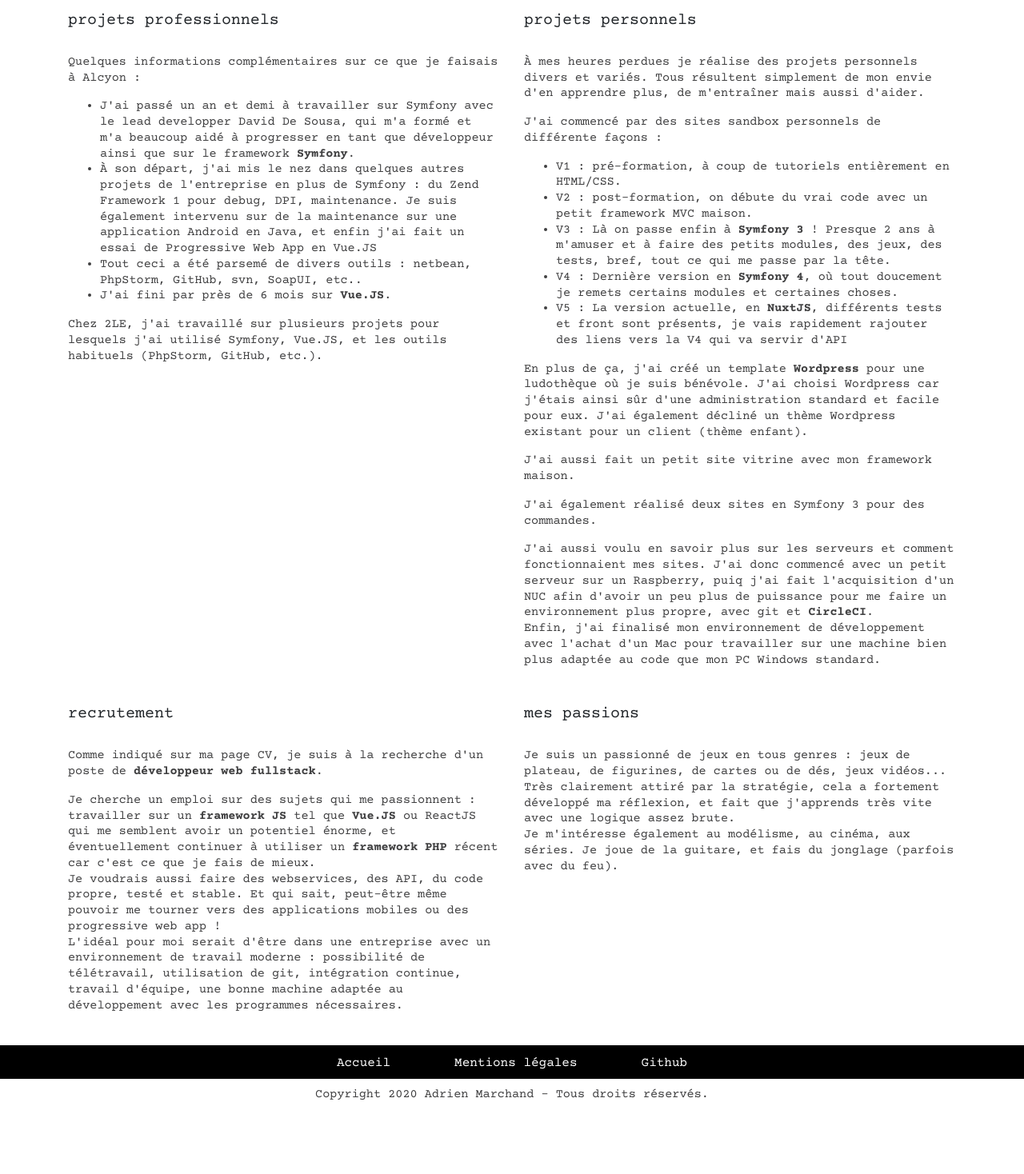
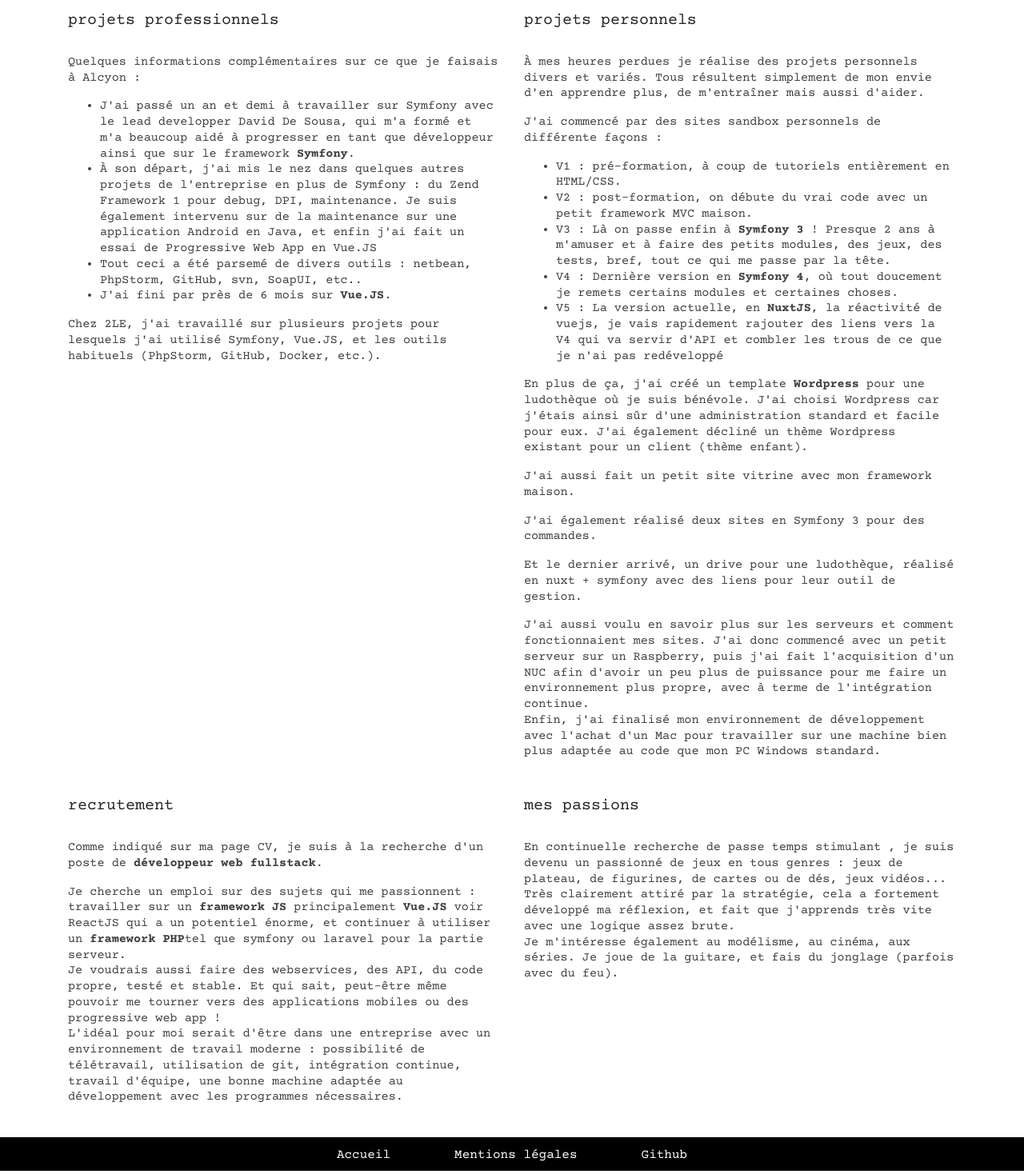
Before and after one commit to Hollux/nuxtllux3, a Nuxt app: page /enSavoirPlus in a window 1280 px wide. Shown: the part 795-2263 px from the top of the page at 80% size. Before the commit the page ends 2184 px from the top, so only its background shows below. Built offline with nearby package versions, Linux system fonts and the light colour scheme; a web font is replaced by a local one.

Commit message:
up textes infos perso, réctif CV

```diff
--- a/pages/enSavoirPlus.vue
+++ b/pages/enSavoirPlus.vue
@@ -10,84 +10,99 @@
         <b-col cols="auto" sm="6">
           <h2>qui suis-je ?</h2>
           <p>
-					Mon nom est <b>Adrien Marchand</b> mais je suis aussi appelé <b>Hollux</b> sur la toile.<br/>
-					Je suis calme, presque flegmatique mais aussi énergique et efficace. Je déteste ne rien faire.<br/>
-					Je suis avide de connaissances, toujours en quête de nouveaux défis pour m'occuper et progresser.
+            Mon nom est
+            <b>Adrien Marchand</b> mais je suis aussi appelé
+            <b>Hollux</b> sur la toile.
+            <br />Je suis calme, presque flegmatique mais aussi énergique et efficace. Je déteste ne rien faire.
+            <br />Je suis avide de connaissances, toujours en quête de nouveaux défis pour m'occuper et progresser.
           </p>
-				<p>
-					J'écoute aussi beaucoup les avis et conseils de tous pour me faire ma propre opinion et évoluer dans les divers domaines qui m'intéressent.
-				</p>
+          <p>J'écoute aussi beaucoup les avis et conseils de tous pour me faire ma propre opinion et évoluer dans les divers domaines qui m'intéressent.</p>
         </b-col>
         <b-col cols="auto" sm="6">
           <h2>ma vie</h2>
           <p>
-					<b>Développeur web </b> de 29 ans, j'ai découvert le web très jeune, alors qu'il fallait presque une semaine pour télécharger (légalement !) un film. Depuis je ne l'ai plus quitté. J'ai également une appétence pour le hardware, et je monte moi-même mes ordinateurs depuis que j'ai 10 ans.
+            <b>Développeur web</b> de 29 ans, j'ai découvert le web très jeune, alors qu'il fallait presque une semaine pour télécharger (légalement !) un film. Depuis je ne l'ai plus quitté. J'ai également une appétence pour le hardware, et je monte moi-même mes ordinateurs depuis que j'ai 10 ans.
           </p>
           <p>
-					J'ai d'abord été Technicien en Electricité, mais ce métier n'était pas assez stimulant pour moi. J'ai donc changé de voie et ai suivi une formation de <b>développeur / intégrateur web</b> pour faire un travail qui me motive plus.
+            J'ai d'abord été Technicien en Electricité, mais ce métier n'était pas assez stimulant pour moi. J'ai donc changé de voie et ai suivi une formation de
+            <b>développeur / intégrateur web</b> pour faire un travail qui me motive plus.
           </p>
-				<p>
-					Alsacien d'origine, je suis parti sur Lyon 3 ans, durant lesquels j'ai travaillé pour la société Alcyon. Maintenant de retour dans ma région, je suis à la recherche d'un poste captivant et durable.
-				</p>
+          <p>Alsacien d'origine, je suis parti sur Lyon 3 ans, durant lesquels j'ai travaillé pour la société Alcyon. Maintenant de retour dans ma région, je suis à la recherche d'un poste captivant et durable.</p>
         </b-col>
       </b-row>
       <b-row>
         <b-col cols="auto" sm="6">
           <h2>projets professionnels</h2>
-				<p>
-					Quelques informations complémentaires sur ce que je faisais à Alcyon :
-				</p>
+          <p>Quelques informations complémentaires sur ce que je faisais à Alcyon :</p>
           <ul>
-					<li>J'ai passé un an et demi à travailler sur Symfony avec le lead developper David De Sousa, qui m'a formé et m'a beaucoup aidé à progresser en tant que développeur ainsi que sur le framework <b>Symfony</b>. </li>
+            <li>
+              J'ai passé un an et demi à travailler sur Symfony avec le lead developper David De Sousa, qui m'a formé et m'a beaucoup aidé à progresser en tant que développeur ainsi que sur le framework
+              <b>Symfony</b>.
+            </li>
             <li>À son départ, j'ai mis le nez dans quelques autres projets de l'entreprise en plus de Symfony : du Zend Framework 1 pour debug, DPI, maintenance. Je suis également intervenu sur de la maintenance sur une application Android en Java, et enfin j'ai fait un essai de Progressive Web App en Vue.JS</li>
             <li>Tout ceci a été parsemé de divers outils : netbean, PhpStorm, GitHub, svn, SoapUI, etc..</li>
-					<li>J'ai fini par près de 6 mois sur <b>Vue.JS</b>.</li>
+            <li>
+              J'ai fini par près de 6 mois sur
+              <b>Vue.JS</b>.
+            </li>
           </ul>
-				<p>
-					Chez 2LE, j'ai travaillé sur plusieurs projets pour lesquels j'ai utilisé Symfony, Vue.JS, et les outils habituels (PhpStorm, GitHub, etc.).
-				</p>
+          <p>Chez 2LE, j'ai travaillé sur plusieurs projets pour lesquels j'ai utilisé Symfony, Vue.JS, et les outils habituels (PhpStorm, GitHub, Docker, etc.).</p>
         </b-col>
         <b-col cols="auto" sm="6">
           <h2>projets personnels</h2>
-				<p>
-					À mes heures perdues je réalise des projets personnels divers et variés. Tous résultent simplement de mon envie d'en apprendre plus, de m'entraîner mais aussi d'aider.
-				</p>
+          <p>À mes heures perdues je réalise des projets personnels divers et variés. Tous résultent simplement de mon envie d'en apprendre plus, de m'entraîner mais aussi d'aider.</p>
           <p>J'ai commencé par des sites sandbox personnels de différente façons :</p>
           <ul>
             <li>V1 : pré-formation, à coup de tutoriels entièrement en HTML/CSS.</li>
             <li>V2 : post-formation, on débute du vrai code avec un petit framework MVC maison.</li>
-					<li>V3 : Là on passe enfin à <b>Symfony 3</b> ! Presque 2 ans à m'amuser et à faire des petits modules, des jeux, des tests, bref, tout ce qui me passe par la tête.</li>
-					<li>V4 : Dernière version en <b>Symfony 4</b>, où tout doucement je remets certains modules et certaines choses.</li>
-					<li>V5 : La version actuelle, en <b>NuxtJS</b>, différents tests et front sont présents, je vais rapidement rajouter des liens vers la V4 qui va servir d'API</li>
+            <li>
+              V3 : Là on passe enfin à
+              <b>Symfony 3</b> ! Presque 2 ans à m'amuser et à faire des petits modules, des jeux, des tests, bref, tout ce qui me passe par la tête.
+            </li>
+            <li>
+              V4 : Dernière version en
+              <b>Symfony 4</b>, où tout doucement je remets certains modules et certaines choses.
+            </li>
+            <li>
+              V5 : La version actuelle, en
+              <b>NuxtJS</b>, la réactivité de vuejs, je vais rapidement rajouter des liens vers la V4 qui va servir d'API et combler les trous de ce que je n'ai pas redéveloppé
+            </li>
           </ul>
-				<p>En plus de ça, j'ai créé un template <b>Wordpress</b> pour une ludothèque où je suis bénévole. J'ai choisi Wordpress car j'étais ainsi sûr d'une administration standard et facile pour eux. J'ai également décliné un thème Wordpress existant pour un client (thème enfant).</p>
+          <p>
+            En plus de ça, j'ai créé un template
+            <b>Wordpress</b> pour une ludothèque où je suis bénévole. J'ai choisi Wordpress car j'étais ainsi sûr d'une administration standard et facile pour eux. J'ai également décliné un thème Wordpress existant pour un client (thème enfant).
+          </p>
           <p>J'ai aussi fait un petit site vitrine avec mon framework maison.</p>
           <p>J'ai également réalisé deux sites en Symfony 3 pour des commandes.</p>
-				<p>J'ai aussi voulu en savoir plus sur les serveurs et comment fonctionnaient mes sites. J'ai donc commencé avec un petit serveur sur un Raspberry, puiq j'ai fait l'acquisition d'un NUC afin d'avoir un peu plus de puissance pour me faire un environnement plus propre, avec git et <b>CircleCI</b>.<br/>
-				Enfin, j'ai finalisé mon environnement de développement avec l'achat d'un Mac pour travailler sur une machine bien plus adaptée au code que mon PC Windows standard.</p>
+          <p>Et le dernier arrivé, un drive pour une ludothèque, réalisé en nuxt + symfony avec des liens pour leur outil de gestion.</p>
+          <p>
+            J'ai aussi voulu en savoir plus sur les serveurs et comment fonctionnaient mes sites. J'ai donc commencé avec un petit serveur sur un Raspberry, puis j'ai fait l'acquisition d'un NUC afin d'avoir un peu plus de puissance pour me faire un environnement plus propre, avec à terme de l'intégration continue.
+            <br />Enfin, j'ai finalisé mon environnement de développement avec l'achat d'un Mac pour travailler sur une machine bien plus adaptée au code que mon PC Windows standard.
           </p>
         </b-col>
       </b-row>
       <b-row>
         <b-col cols="auto" sm="6">
           <h2>recrutement</h2>
-				<p>Comme indiqué sur ma page CV, je suis à la recherche d'un poste de <b>développeur web fullstack</b>.</p>
           <p>
-					Je cherche un emploi sur des sujets qui me passionnent : travailler sur un <b>framework JS</b> tel que <b>Vue.JS</b> ou ReactJS qui me semblent avoir un potentiel énorme, et éventuellement continuer à utiliser un <b>framework PHP</b> récent car c'est ce que je fais de mieux.<br/>
-
-					Je voudrais aussi faire des webservices, des API, du code propre, testé et stable. Et qui sait, peut-être même pouvoir me tourner vers des applications mobiles ou des progressive web app !<br/>
-
-					L'idéal pour moi serait d'être dans une entreprise avec un environnement de travail moderne : possibilité de télétravail, utilisation de git, intégration continue, travail d'équipe, une bonne machine adaptée au développement avec les programmes nécessaires.
+            Comme indiqué sur ma page CV, je suis à la recherche d'un poste de
+            <b>développeur web fullstack</b>.
+          </p>
+          <p>
+            Je cherche un emploi sur des sujets qui me passionnent : travailler sur un
+            <b>framework JS</b> principalement
+            <b>Vue.JS</b> voir ReactJS qui a un potentiel énorme, et continuer à utiliser un
+            <b>framework PHP</b>tel que symfony ou laravel pour la partie serveur.
+            <br />Je voudrais aussi faire des webservices, des API, du code propre, testé et stable. Et qui sait, peut-être même pouvoir me tourner vers des applications mobiles ou des progressive web app !
+            <br />L'idéal pour moi serait d'être dans une entreprise avec un environnement de travail moderne : possibilité de télétravail, utilisation de git, intégration continue, travail d'équipe, une bonne machine adaptée au développement avec les programmes nécessaires.
           </p>
         </b-col>
         <b-col cols="auto" sm="6">
           <h2>mes passions</h2>
           <p>
-					Je suis un passionné de jeux en tous genres : jeux de plateau, de figurines, de cartes ou de dés, jeux vidéos...<br/>
-
-					Très clairement attiré par la stratégie, cela a fortement développé ma réflexion, et fait que j'apprends très vite avec une logique assez brute.<br/>
-
-					Je m'intéresse également au modélisme, au cinéma, aux séries. Je joue de la guitare, et fais du jonglage (parfois avec du feu).
+            En continuelle recherche de passe temps stimulant , je suis devenu un passionné de jeux en tous genres : jeux de plateau, de figurines, de cartes ou de dés, jeux vidéos...
+            <br />Très clairement attiré par la stratégie, cela a fortement développé ma réflexion, et fait que j'apprends très vite avec une logique assez brute.
+            <br />Je m'intéresse également au modélisme, au cinéma, aux séries. Je joue de la guitare, et fais du jonglage (parfois avec du feu).
           </p>
         </b-col>
       </b-row>
```
Also changed, not shown: components/pages/cv/experiences.vue (+14 -6 lines), 1 other file (tests, documents, lock files or other folders). Lines whose indentation alone changed are shown as unchanged.
